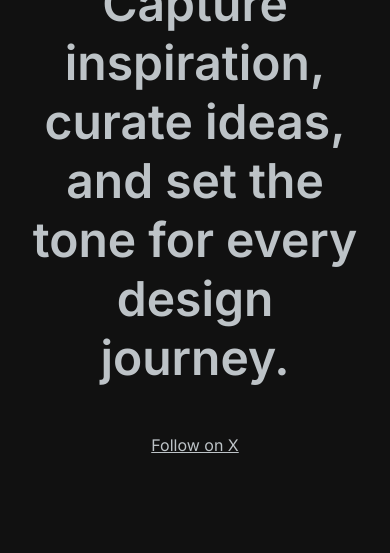
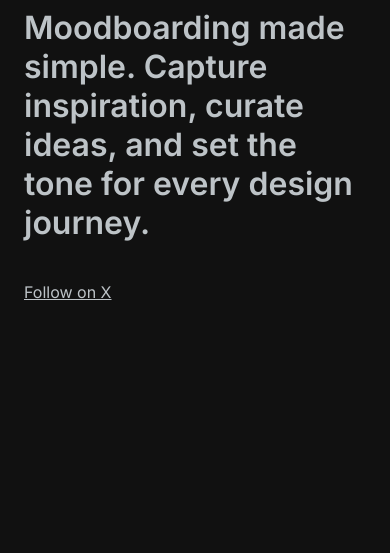
Before and after one commit to moodbd/moodbd.github.io, a plain HTML site: page index.html in a window 390 px wide. Shown: the part 291-844 px from the top of the page. Drawn offline with Linux system fonts and the light colour scheme.

Commit message:
Update index.html

```diff
--- a/index.html
+++ b/index.html
@@ -1,15 +1,21 @@
 <html>
   <head>
     <title>MoodMesh</title>
-    <meta name="viewport" content="width=device-width, initial-scale=1, shrink-to-fit=no">
-    <link rel="preconnect" href="https://fonts.googleapis.com">
-<link rel="preconnect" href="https://fonts.gstatic.com" crossorigin>
-<link href="https://fonts.googleapis.com/css2?family=Inter:wght@400;600&display=swap" rel="stylesheet">
+    <link rel="preconnect" href="https://fonts.googleapis.com" />
+    <link rel="preconnect" href="https://fonts.gstatic.com" crossorigin />
+    <link
+      href="https://fonts.googleapis.com/css2?family=Inter:wght@400;600&display=swap"
+      rel="stylesheet"
+    />
 
     <style>
-      body, html {
+            body {
         background: #111;
         font-family: 'Inter', sans-serif;
+      }
+            * { margin: 0; padding: 0; color: #BDC3C7; box-sizing: border-box; }
+
+            .container {
         display: flex;
         align-items: center;
         height: 100vh;
@@ -17,16 +23,15 @@
         justify-content: center;
         flex-direction: column;
         gap: 24px;
+              padding: 40px;
             }
 
-* { margin: 0; padding: 0; color: #BDC3C7 }
 
       h1 {
         font-weight: 600;
         text-align: center;
           max-width: 1000px;
         font-size: 48px;
-  padding: 0 40px;
 
       }
 
@@ -36,16 +41,23 @@ p {
         font-weight: 600;
       }
 
-      a { margin-top: 24px;)
+            a { margin-top: 16px }
 
       @media (max-width: 600px){
-  h1 { font-size: 32px }
+        h1 { font-size: 32px; text-align: left; }
+        .container { padding: 24px; align-items: flex-start}
+
       }
     </style>
   </head>
   <body>
+    <div class="container">
       <p>MoodMesh</p>
-    <h1>Moodboarding made simple. Capture inspiration, curate ideas, and set the tone for every design journey.</h1>
+      <h1>
+        Moodboarding made simple. Capture inspiration, curate ideas, and set the
+        tone for every design journey.
+      </h1>
       <a href="https://x.com/kushsolitary">Follow on X</a>
+    </div>
   </body>
 </html>
```
Lines whose indentation alone changed are shown as unchanged.
